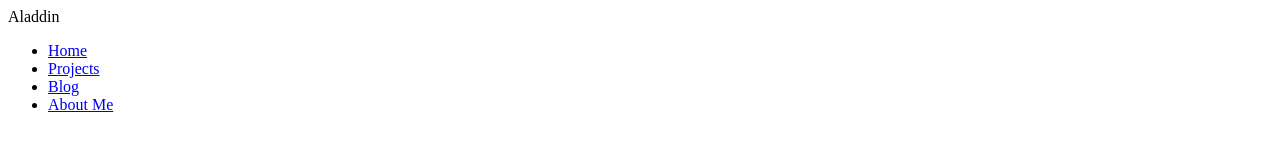
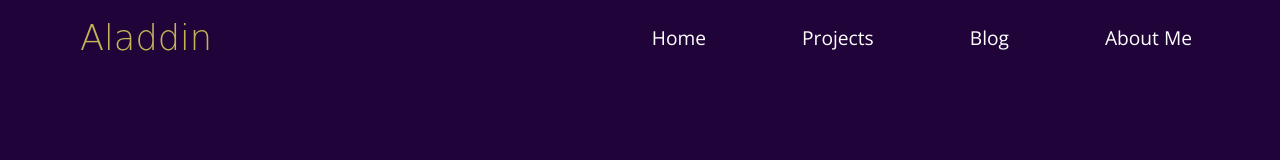
Before and after one commit to CSF2223/studentportfolio-KoroliHernest, a plain HTML site: page index.html in a window 1280 px wide. Drawn offline with nearby package versions, Linux system fonts and the light colour scheme.

Commit message:
complete through 4.03

```diff
--- a/index.html
+++ b/index.html
@@ -4,6 +4,8 @@
     <meta charset="UTF-8">
     <meta name="viewport" content="width=device-width, initial-scale=1.0">
     <meta http-equiv="X-UA-Compatible" content="ie=edge">
+    <link rel="stylesheet" href="style.css" type="text/css" />
+    <link rel="stylesheet" href="nav.css" type="text/css" />
     <title>Aladdin Portfolio</title>
 </head>
 <body>
@@ -28,7 +30,6 @@
         </div> <!-- close navbar links class -->
     </nav> <!-- close navbar class -->
 
-    </nav>
 
 </body>
 </html>
--- a/nav.css
+++ b/nav.css
@@ -0,0 +1,41 @@
+@import url("https://fonts.googleapis.com/css2?family=Dancing+Script&family=Open+Sans:wght@300;400&display=swap");
+@import url("https://fonts.googleapis.com/css2?family=Dancing+Script&family=Open+Sans:wght@300;400;600;700&display=swap");
+
+.navbar {
+    display: flex;
+    justify-content: space-between;
+    align-items: center;
+    padding: 0 2.5rem;
+
+}
+
+.logo {
+    font-size: 2.2rem;
+    margin: 0.75rem 2.5rem;
+    color: #c5b358;
+    font-family: "Fancing Script", cursive;
+}
+
+.navbar-links ul {
+    margin: 0;
+    padding: 0;
+    display: flex;
+}
+
+.navbar-links li {
+    list-style: none;
+    padding: 1rem;
+
+    font-size: 1.2rem;
+}
+
+.navbar-links li a {
+    text-decoration: none;
+    color: #fff;
+    padding: 0.5rem 2rem;
+    display: block;
+}
+
+.navbar-links li:hover {
+    background-color: #361356;
+}
--- a/style.css
+++ b/style.css
@@ -9,3 +9,19 @@ vegasGold: #c5b358
 white: #fff
 black: #000
 */
+
+@import url("https://fonts.googleapis.com/css2?family=Dancing+Script&family=Open+Sans:wght@300;400&display=swap");
+@import url("https://fonts.googleapis.com/css2?family=Dancing+Script&family=Open+Sans:wght@300;400;600;700&display=swap");
+
+html {
+    box-sizing: border-box;
+}
+
+body {
+    margin: 0;
+    padding: 0;
+    font-family: "Open Sans", sans-serif;
+    font-weight: 300;
+    background-color: #200439;
+    color: #c5b358;
+}
```
